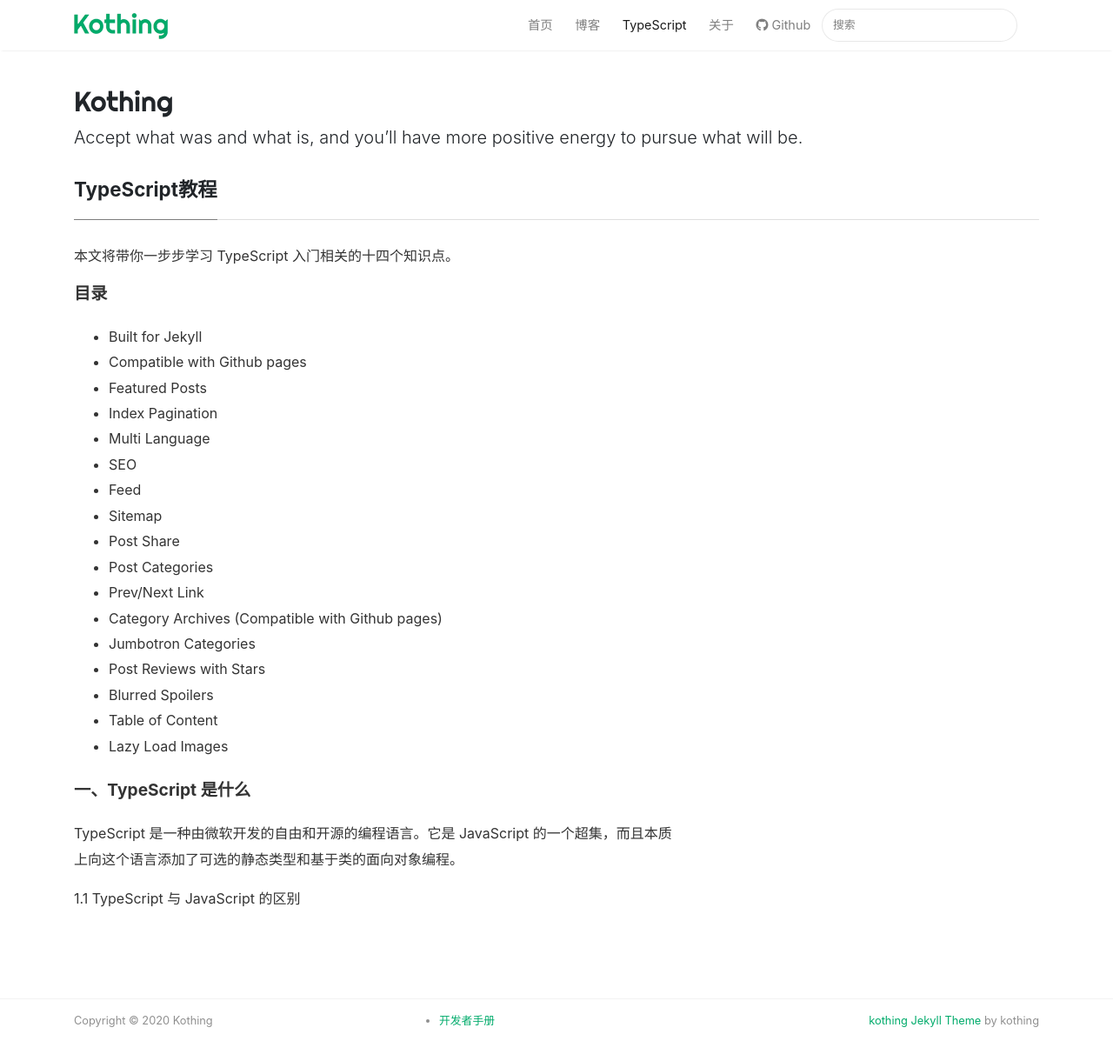
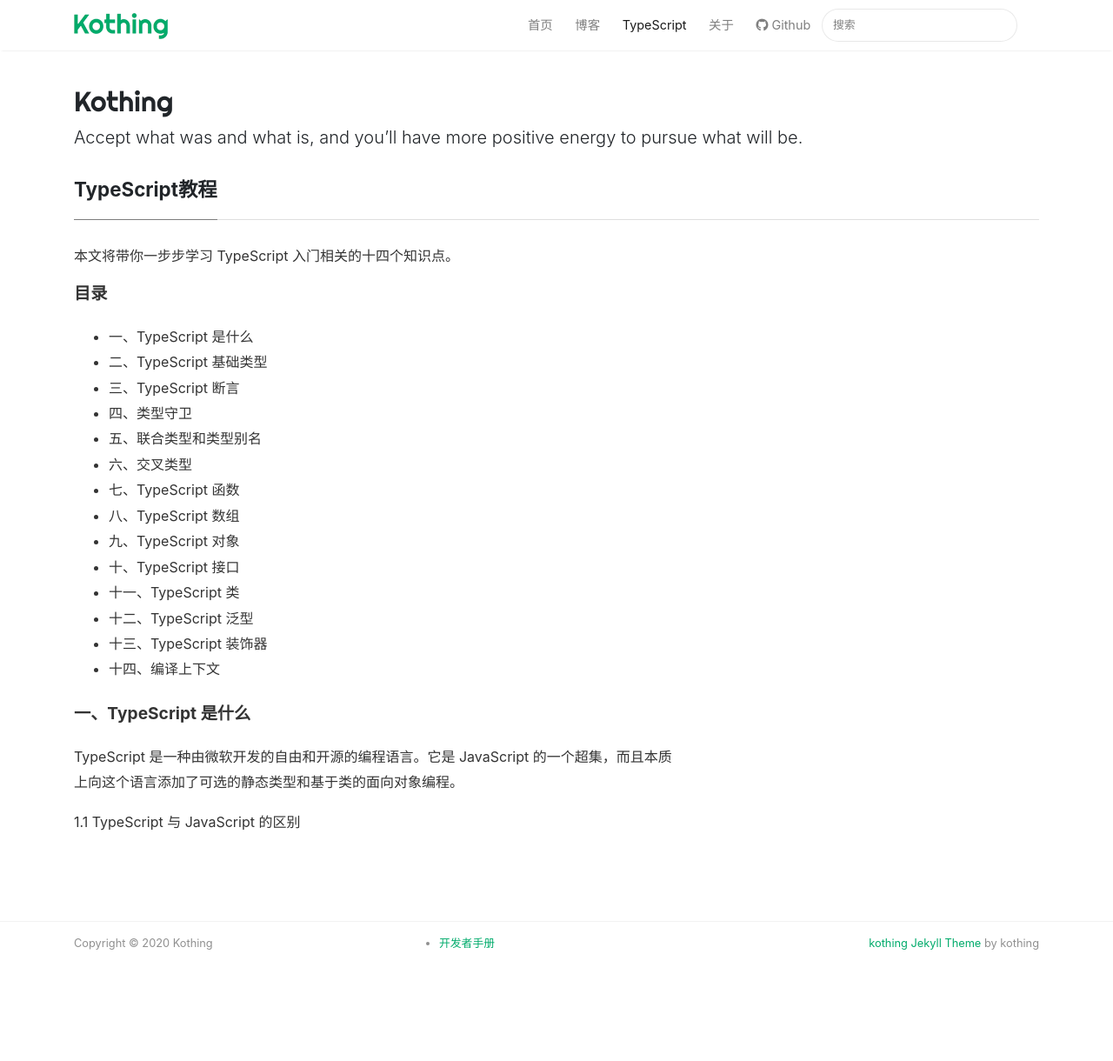
Before and after one commit to kothing/kothing.github.io, a Jekyll site: the page built from _pages/typescript.md, in a window 1280 px wide and 1273 px high. Shown: the top 1220 px of the window at 87% size. Built offline with Jekyll 4.4.1, drawn with Linux system fonts in a browser that asks for light colours; nearby versions of some CDN libraries; comment, search, counter and statistics services are not loaded.

Commit message:
Update typescript.md

```diff
--- a/_pages/typescript.md
+++ b/_pages/typescript.md
@@ -12,23 +12,20 @@
 
 <h4>目录</h4>
 <ul>
-    <li>Built for Jekyll</li>
-    <li>Compatible with Github pages</li>
-    <li>Featured Posts</li>
-    <li>Index Pagination</li>
-    <li>Multi Language</li>
-    <li>SEO</li>
-    <li>Feed</li>
-    <li>Sitemap</li>
-    <li>Post Share</li>
-    <li>Post Categories</li>
-    <li>Prev/Next Link</li>
-    <li>Category Archives (Compatible with Github pages)</li>
-    <li>Jumbotron Categories</li>
-    <li>Post Reviews with Stars</li>
-    <li>Blurred Spoilers</li>
-    <li>Table of Content</li>
-    <li>Lazy Load Images</li>
+    <li>一、TypeScript 是什么</li>
+    <li>二、TypeScript 基础类型</li>
+    <li>三、TypeScript 断言</li>
+    <li>四、类型守卫</li>
+    <li>五、联合类型和类型别名</li>
+    <li>六、交叉类型</li>
+    <li>七、TypeScript 函数</li>
+    <li>八、TypeScript 数组</li>
+    <li>九、TypeScript 对象</li>
+    <li>十、TypeScript 接口</li>
+    <li>十一、TypeScript 类</li>
+    <li>十二、TypeScript 泛型</li>
+    <li>十三、TypeScript 装饰器</li>
+    <li>十四、编译上下文</li>
 </ul>
 
 <h4>一、TypeScript 是什么</h4>
```
